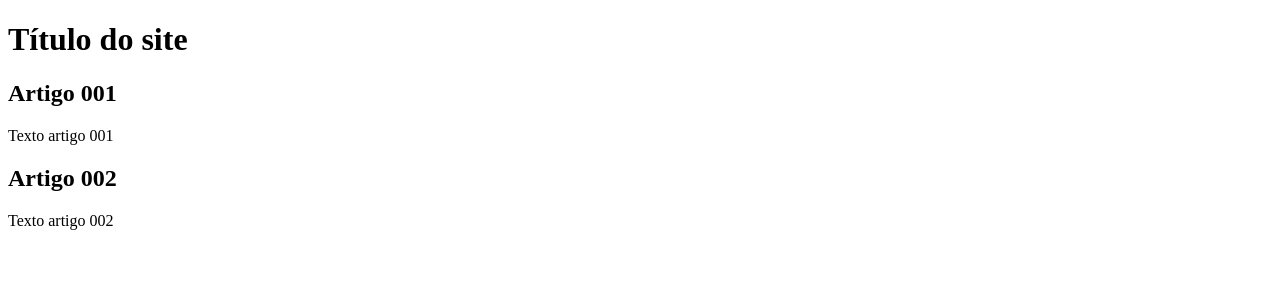
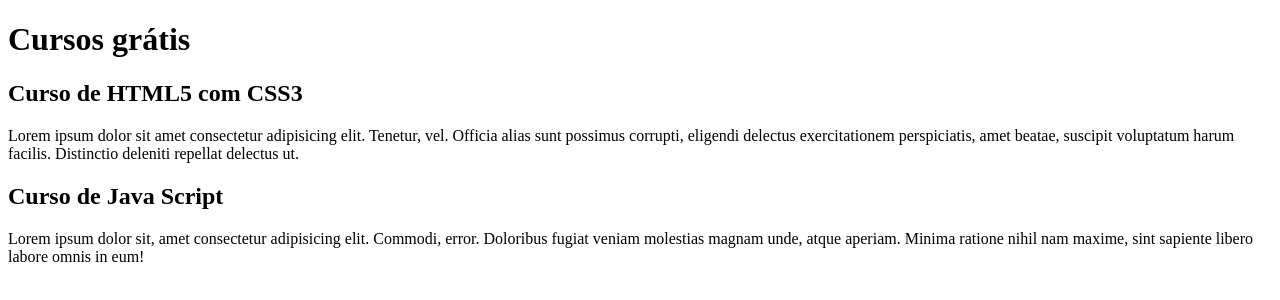
Before and after one commit to FabianodosSantosSilva/projeto-site01, a plain HTML site: page index.html in a window 1280 px wide. Drawn offline with Linux system fonts and the light colour scheme.

Commit message:
Comecei a escrever o conteúdo

```diff
--- a/index.html
+++ b/index.html
@@ -8,15 +8,15 @@
 <body>
     <main>
         <header>
-            <h1>Título do site</h1>
+            <h1>Cursos grátis</h1>
         </header>
         <article>
-            <h2>Artigo 001</h2>
-            <p>Texto artigo 001</p>
+            <h2>Curso de HTML5 com CSS3</h2>
+            <p>Lorem ipsum dolor sit amet consectetur adipisicing elit. Tenetur, vel. Officia alias sunt possimus corrupti, eligendi delectus exercitationem perspiciatis, amet beatae, suscipit voluptatum harum facilis. Distinctio deleniti repellat delectus ut.</p>
         </article>
         <article>
-            <h2>Artigo 002</h2>
-            <p>Texto artigo 002</p>
+            <h2>Curso de Java Script</h2>
+            <p>Lorem ipsum dolor sit, amet consectetur adipisicing elit. Commodi, error. Doloribus fugiat veniam molestias magnam unde, atque aperiam. Minima ratione nihil nam maxime, sint sapiente libero labore omnis in eum!</p>
         </article>
     </main>
 </body>
```
